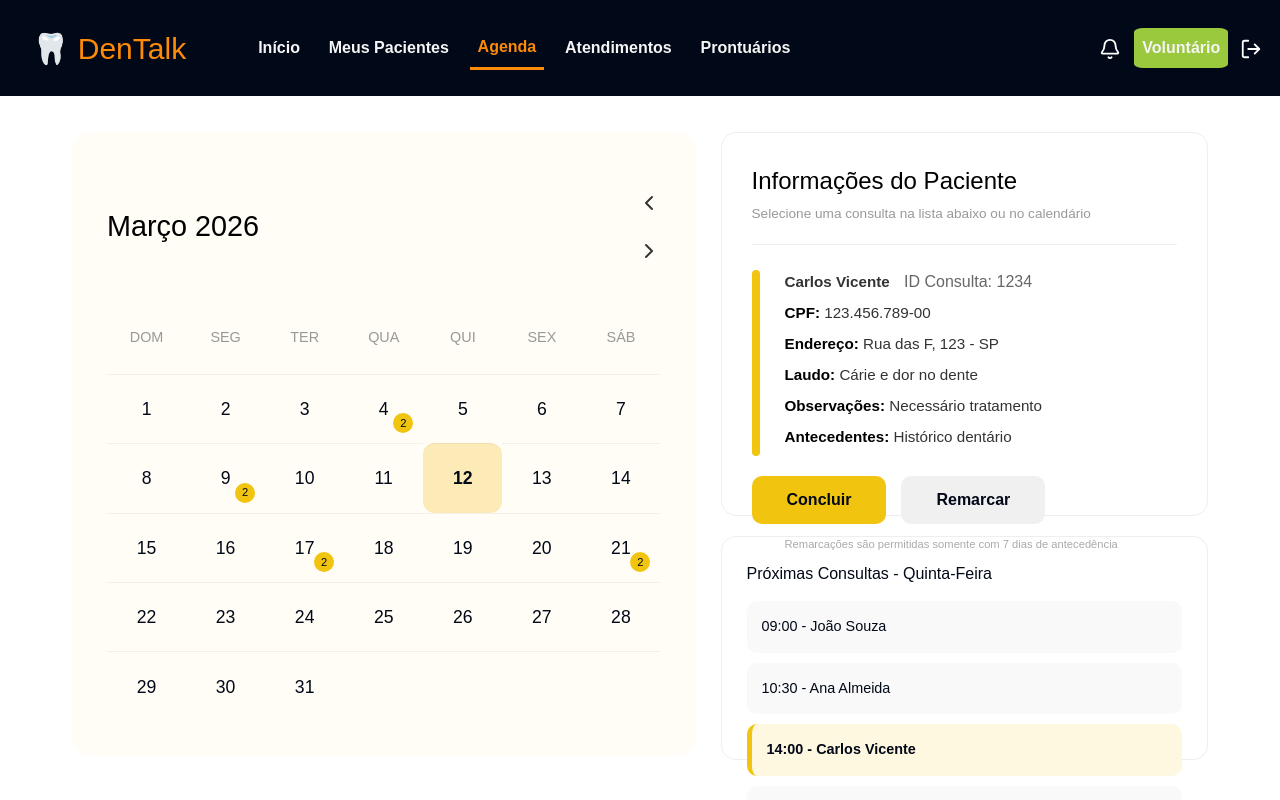
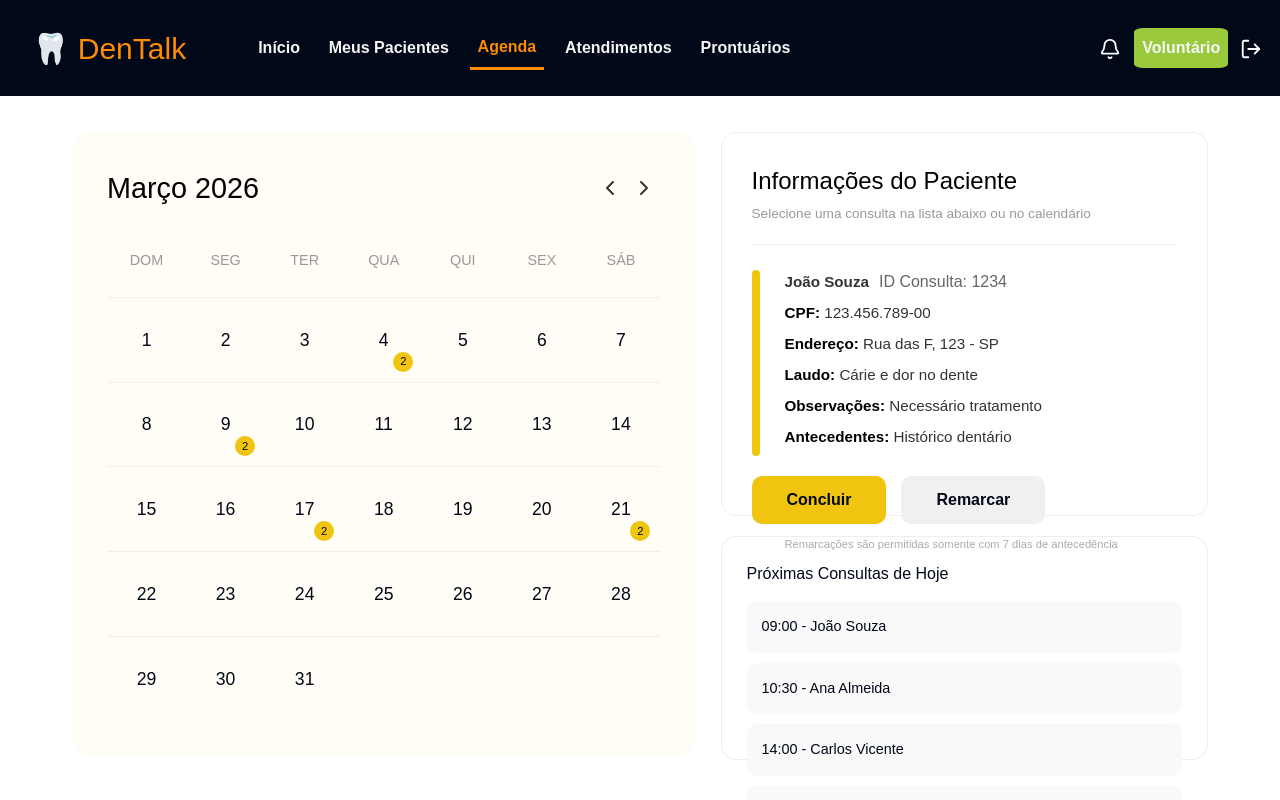
Before and after one commit to Moonnax/Dentalk, a React (Vite) app: page /agenda in a window 1280 px wide. Shown: the top 800 px of the page. Built offline with nearby package versions, Linux system fonts and the light colour scheme.

Commit message:
ajustes na conversao para react pagina agenda

```diff
--- a/src/pages/Voluntario/Vagenda/Vagenda.css
+++ b/src/pages/Voluntario/Vagenda/Vagenda.css
@@ -1,5 +1,4 @@
 /* style */
-
 
 *{
     box-sizing: border-box;
@@ -14,6 +13,7 @@ body{
     flex-direction: column;
     min-height: 100vh;
 }
+
 main{
     margin: 1rem 2rem;
 }
@@ -22,13 +22,13 @@ main{
 
 
 /* HEADER */
+
 header{
     background-color:#010817;
     height: 6rem;
     font-family: Arial, Helvetica, sans-serif;
     display: flex;
     align-items: center;
-
 }
 
 .menu-toggle{
@@ -40,7 +40,6 @@ header{
     justify-content: flex-end;
     background-color:#010817;
 }
-
 
 #area-button-v{
     background-color: #9ac93d;
@@ -106,7 +105,6 @@ header{
     height: 1.5rem;
     color: white;
     margin-right: 1rem;
-
 }
 
 .bell-icon{
@@ -116,12 +114,13 @@ header{
     width: 1.5rem;
     height: 1.5rem;
     color: white;
-
 }
 
 /* FIM header */
 
+
 /* footer */
+
 footer {
     background-color: #010817;
     color: white;
@@ -149,7 +148,9 @@ white-space: nowrap;
     color: #fd8b08;
     text-decoration: none;
 }
-/* footer fim  */
+
+/* footer fim */
+
 
 .dashboard_container {
     padding: 20px 40px;
@@ -163,8 +164,13 @@ text-decoration: none;
     width: 100%;
 }
 
-.coluna_calendario { width: 55%; }
-.coluna_detalhes_agenda { width: 43%; }
+.coluna_calendario {
+    width: 55%;
+}
+
+.coluna_detalhes_agenda {
+    width: 43%;
+}
 
 .card_calendario_full {
     background-color: #fffdf5;
@@ -182,7 +188,10 @@ text-decoration: none;
     margin-bottom: 30px;
 }
 
-.header_calendario h2 { font-size: 1.8rem; color: #000; }
+.header_calendario h2 {
+    font-size: 1.8rem;
+    color: #000;
+}
 
 .grade_dias_semana {
     display: flex;
@@ -200,37 +209,8 @@ text-decoration: none;
     font-size: 0.9rem;
     font-weight: 500;
     padding: 10px 0;
-}
-.grade_dias_semana span {
-    color: #999;
-    font-size: 0.9rem;
-    font-weight: 500;
-}
-
-.grade_dias_semana {
-    display: flex;
-    flex-direction: row;
-    width: 100%;
-    margin-bottom: 15px;
-    text-align: center;
-}
-
-.grade_dias_semana span {
-    display: block;
-    width: 14.285%;
-    color: #999;
-    font-size: 0.9rem;
-    font-weight: 500;
-    padding: 10px 0;
     box-sizing: border-box;
 }
-
-.dia_selecionado {
-    background-color: #fcebb6;
-    border-radius: 12px;
-    font-weight: 700;
-}
-
 
 .grade_calendario_corpo {
     display: flex;
@@ -254,15 +234,22 @@ text-decoration: none;
     box-sizing: border-box;
     outline: none;
     transition: background 0.2s;
+
+    background: transparent;
+    border-left: none;
+    border-right: none;
+    border-bottom: none;
+}
+
+.dia_clicavel:hover {
+    background-color: #fcebb6;
+    border-radius: 12px;
 }
 
 .dia_fora {
     color: #ccc;
     cursor: default;
 }
-
-
-
 
 .badge_notificacao {
     background-color: #f1c40f;
@@ -289,7 +276,11 @@ text-decoration: none;
     flex-direction: column;
 }
 
-.card_info_paciente h3 { font-size: 1.5rem; color: #000; margin-bottom: 5px; }
+.card_info_paciente h3 {
+    font-size: 1.5rem;
+    color: #000;
+    margin-bottom: 5px;
+}
 
 .instrucao_topo {
     font-size: 0.85rem;
@@ -316,27 +307,30 @@ text-decoration: none;
     font-weight: 700;
     margin-bottom: 15px;
 }
+
 .id_consulta {
     font-size: 1rem;
     color: #666;
     font-weight: 400;
     margin-left: 10px;
 }
+
 .label_item {
     font-weight: 700;
     color: #000;
 }
+
 .conteudo_texto p {
     margin-bottom: 8px;
     font-size: 0.95rem;
     color: #333;
 }
 
-
 .acoes_agenda {
     display: flex;
     gap: 15px;
-     margin-top: 20px; }
+    margin-top: 20px;
+}
 
 .btn_fake_amarelo {
     background-color: #f1c40f;
@@ -344,6 +338,8 @@ text-decoration: none;
     border-radius: 10px;
     font-weight: 700;
     cursor: pointer;
+
+    border: none;
 }
 
 .btn_fake_cinza {
@@ -352,16 +348,19 @@ text-decoration: none;
     border-radius: 10px;
     font-weight: 600;
     cursor: pointer;
+
+    border: none;
 }
 
 .aviso_footer {
     font-size: 0.7rem;
     color: #aaa;
     margin-top: 12px;
-    padding-left: 33px; /* Alinha com o texto acima */
+    padding-left: 33px;
 }
 
-/* LISTA DE CONSULTAS (VERTICAL) */
+/* LISTA DE CONSULTAS */
+
 .card_lista_horarios {
     background-color: #fff;
     border: 1px solid #eee;
@@ -370,20 +369,37 @@ text-decoration: none;
     height: 28vh;
 }
 
-.lista_vertical { display: flex; flex-direction: column; gap: 10px; margin-top: 15px; }
+.lista_vertical {
+    display: flex;
+    flex-direction: column;
+    gap: 10px;
+    margin-top: 15px;
+}
 
 .slot_hora {
     padding: 15px;
     background-color: #f9f9f9;
     border-radius: 10px;
     font-size: 0.9rem;
+
+    border: none;
+    text-align: left;
+    cursor: pointer;
 }
 
-.slot_hora.selecionado {
+.slot_hora:hover {
     background-color: #fff8e1;
     border-left: 5px solid #f1c40f;
     font-weight: 600;
 }
 
-/* SETAS CLICÁVEIS */
-.setas_nav a { color: #333; text-decoration: none; padding: 5px; }
+/* SETAS */
+
+.setas_nav button {
+    color: #333;
+    text-decoration: none;
+    padding: 5px;
+    border: none;
+    background: transparent;
+    cursor: pointer;
+}
--- a/src/pages/Voluntario/Vagenda/Vagenda.tsx
+++ b/src/pages/Voluntario/Vagenda/Vagenda.tsx
@@ -1,4 +1,4 @@
-import { Bell, LogOut, Menu, ChevronLeft, ChevronRight } from "lucide-react";
+import { ChevronLeft, ChevronRight } from "lucide-react";
 import HeaderVoluntario from "../../../components/HeaderVoluntario/HeaderVoluntario";
 import Footer from '../../../components/Footer/Footer';
 
@@ -11,15 +11,21 @@ export default function VAgenda() {
       <main className="dashboard_container">
         <div className="layout_grid_fixo">
 
-          {/* CALENDÁRIO */}
+          {/* tentando fazer um calendario */}
           <section className="coluna_calendario">
             <div className="card_calendario_full">
 
               <div className="header_calendario">
                 <h2>Março 2026</h2>
+
                 <div className="setas_nav">
-                  <a href="#"><ChevronLeft /></a>
-                  <a href="#"><ChevronRight /></a>
+                  <button>
+                    <ChevronLeft />
+                  </button>
+
+                  <button>
+                    <ChevronRight />
+                  </button>
                 </div>
               </div>
 
@@ -28,46 +34,42 @@ export default function VAgenda() {
                   <span key={d}>{d}</span>
                 ))}
               </div>
-
               <div className="grade_calendario_corpo">
                 {[
                   "1","2","3","4*","5","6","7",
-                  "8","9*","10","11","12S","13","14",
+                  "8","9*","10","11","12","13","14",
                   "15","16","17*","18","19","20","21*",
                   "22","23","24","25","26","27","28",
                   "29","30","31","x","x","x","x"
                 ].map((dia, i) => {
                   const isFora = dia === "x";
-                  const isSelecionado = dia.includes("S");
                   const isMarcado = dia.includes("*");
 
                   return (
-                    <div
+                    <button
                       key={i}
-                      className={`${
-                        isFora
-                          ? "dia_fora"
-                          : "dia_clicavel"
-                      } ${isSelecionado ? "dia_selecionado" : ""}`}
+                      className={isFora ? "dia_fora" : "dia_clicavel"}
                     >
-                      {!isFora && dia.replace("*", "").replace("S", "")}
+                      {!isFora && dia.replace("*", "")}
 
                       {isMarcado && !isFora && (
-                        <span className="badge_notificacao">2</span>
+                        <span className="badge_notificacao">
+                          2
+                        </span>
                       )}
-                    </div>
+                    </button>
                   );
                 })}
               </div>
-
             </div>
           </section>
 
-          {/* DETALHES */}
-          <aside className="coluna_detalhes_agenda">
+
+    <aside className="coluna_detalhes_agenda">
 
             <div className="card_info_paciente">
               <h3>Informações do Paciente</h3>
+
               <p className="instrucao_topo">
                 Selecione uma consulta na lista abaixo ou no calendário
               </p>
@@ -77,9 +79,11 @@ export default function VAgenda() {
 
                 <div className="conteudo_texto">
                   <p className="nome_destaque">
-                    Carlos Vicente <span className="id_consulta">ID Consulta: 1234</span>
+                    João Souza
+                    <span className="id_consulta">
+                      ID Consulta: 1234
+                    </span>
                   </p>
-
                   <p><span className="label_item">CPF:</span> 123.456.789-00</p>
                   <p><span className="label_item">Endereço:</span> Rua das F, 123 - SP</p>
                   <p><span className="label_item">Laudo:</span> Cárie e dor no dente</p>
@@ -89,33 +93,40 @@ export default function VAgenda() {
               </div>
 
               <div className="acoes_agenda">
-                <p className="btn_fake_amarelo">Concluir</p>
-                <p className="btn_fake_cinza">Remarcar</p>
+                <button className="btn_fake_amarelo">
+                  Concluir
+                </button>
+                <button className="btn_fake_cinza">
+                  Remarcar
+                </button>
               </div>
-
               <p className="aviso_footer">
                 Remarcações são permitidas somente com 7 dias de antecedência
               </p>
             </div>
 
             <div className="card_lista_horarios">
-              <h3>Próximas Consultas - Quinta-Feira</h3>
-
+              <h3>Próximas Consultas de Hoje</h3>
               <div className="lista_vertical">
-                <div className="slot_hora">09:00 - João Souza</div>
-                <div className="slot_hora">10:30 - Ana Almeida</div>
-                <div className="slot_hora selecionado">14:00 - Carlos Vicente</div>
-                <div className="slot_hora">15:30 - Maria Lima</div>
+                <button className="slot_hora">
+                  09:00 - João Souza
+                </button>
+                <button className="slot_hora">
+                  10:30 - Ana Almeida
+                </button>
+                <button className="slot_hora">
+                  14:00 - Carlos Vicente
+                </button>
+                <button className="slot_hora">
+                  15:30 - Maria Lima
+                </button>
               </div>
             </div>
-
           </aside>
-
         </div>
       </main>
 
       <Footer />
-
     </>
   );
 }
```
Lines whose indentation alone changed are shown as unchanged.
